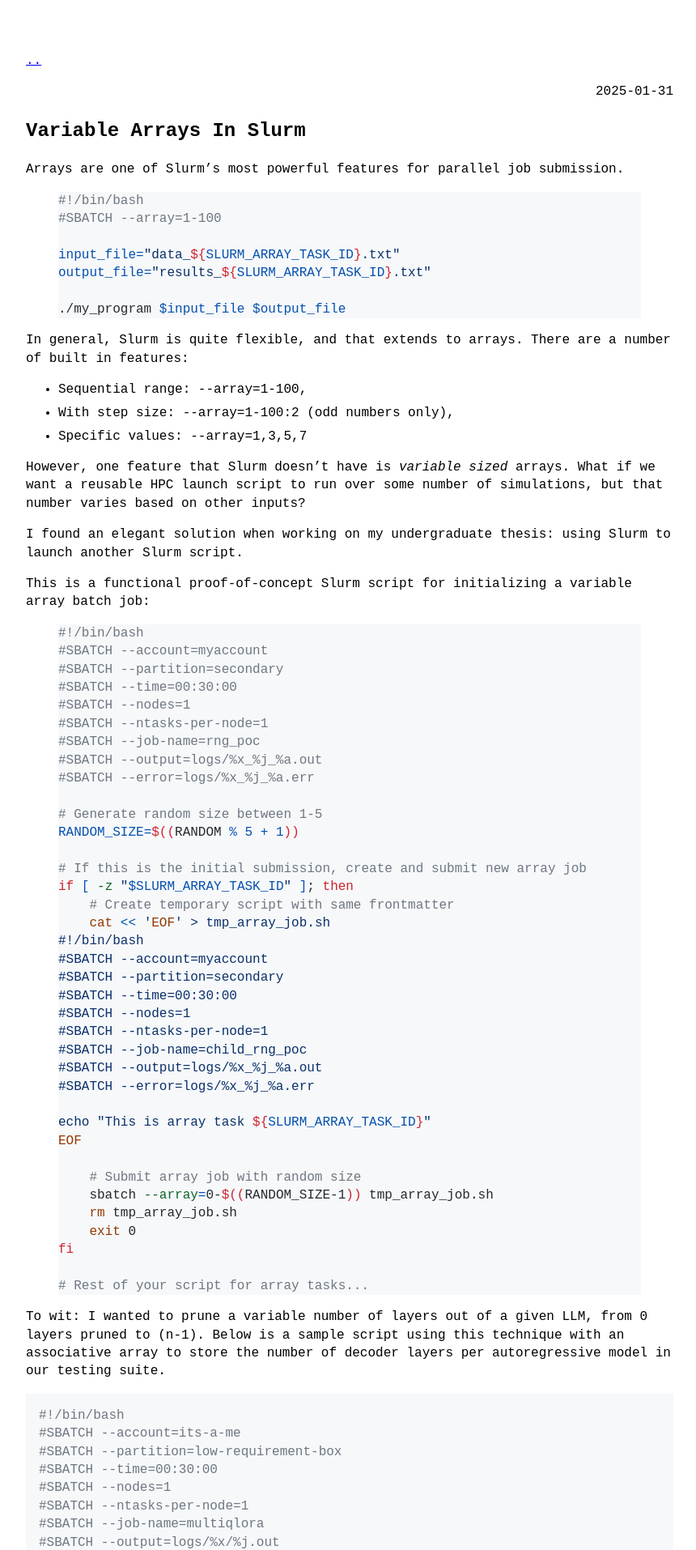
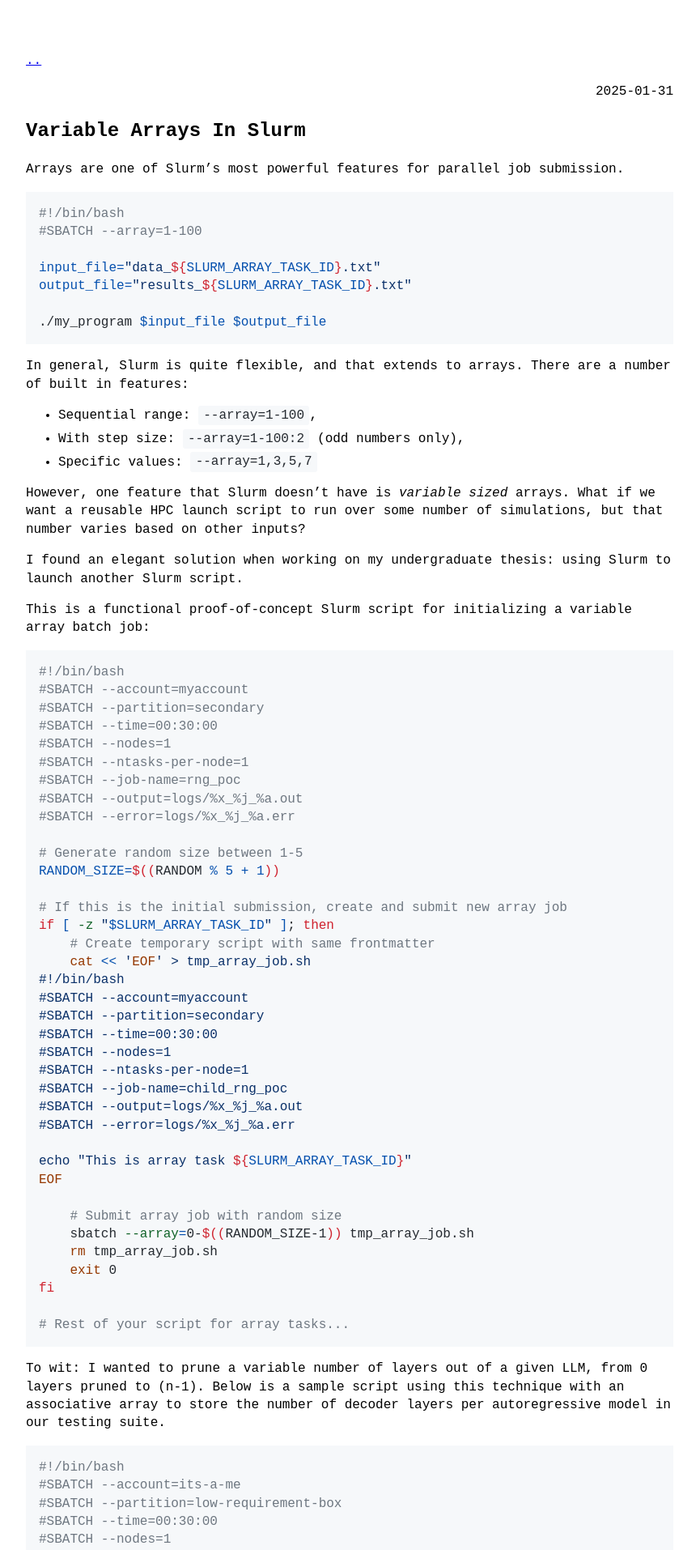
Before and after one commit to hipml/hipml.github.io, a Jekyll site: the page built from _posts/2025-01-31-variable-arrays-in-slurm.md, in a window 1280 px wide. Shown: the top 1914 px of the page at 81% size, without its empty margins (208-1068 px from the left). Built offline with Jekyll 4.4.1, drawn with Linux system fonts in a browser that asks for light colours.

Commit message:
inline code highlighting implemented, fixed array post

````diff
--- a/_posts/2025-01-31-variable-arrays-in-slurm.md
+++ b/_posts/2025-01-31-variable-arrays-in-slurm.md
@@ -5,7 +5,7 @@ category: coding
 
 Arrays are one of Slurm's most powerful features for parallel job submission.
 
-{% highlight bash %}
+```bash
 #!/bin/bash
 #SBATCH --array=1-100
 
@@ -13,7 +13,7 @@ input_file="data_${SLURM_ARRAY_TASK_ID}.txt"
 output_file="results_${SLURM_ARRAY_TASK_ID}.txt"
 
 ./my_program $input_file $output_file
-{% endhighlight %}
+```
 
 In general, Slurm is quite flexible, and that extends to arrays. There are a number of built in features:
 
@@ -27,7 +27,7 @@ I found an elegant solution when working on my undergraduate thesis: using Slurm
 
 This is a functional proof-of-concept Slurm script for initializing a variable array batch job:
 
-{% highlight bash %}
+```bash
 #!/bin/bash
 #SBATCH --account=myaccount
 #SBATCH --partition=secondary
@@ -65,8 +65,7 @@ EOF
 fi
 
 # Rest of your script for array tasks...
-
-{% endhighlight %}
+```
 
 To wit: I wanted to prune a variable number of layers out of a given LLM, from 0 layers pruned to (n-1). Below is a sample script using this technique with an associative array to store the number of decoder layers per autoregressive model in our testing suite.
 
--- a/assets/css/main.css
+++ b/assets/css/main.css
@@ -210,5 +210,11 @@ img {
   font-weight: bold;
 }
 
+code.highlighter-rouge {
+  background: #f6f8fa;
+  padding: 0.2em 0.4em;
+  border-radius: 3px;
+  color: #24292f;
+}
 
 /*# sourceMappingURL=main.css.map */
````
Also changed, not shown: assets/css/main.scss (+0 -17 lines).
